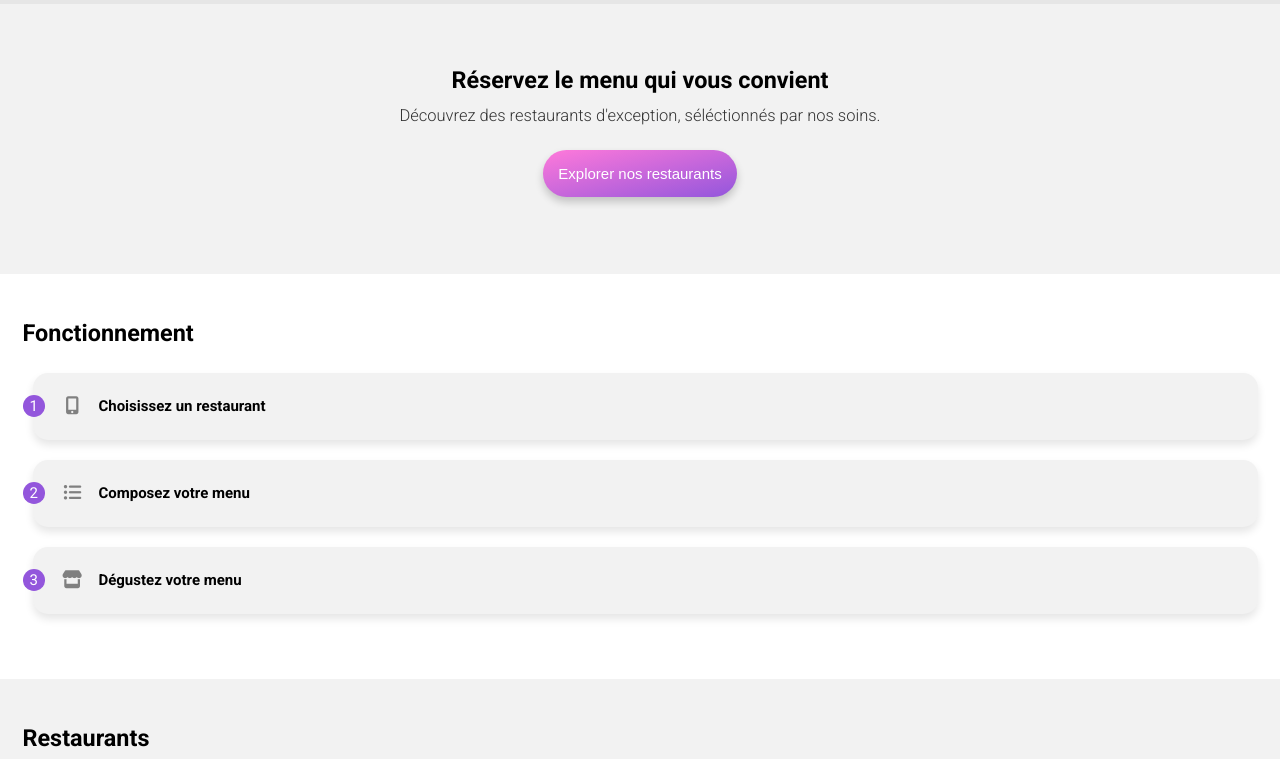
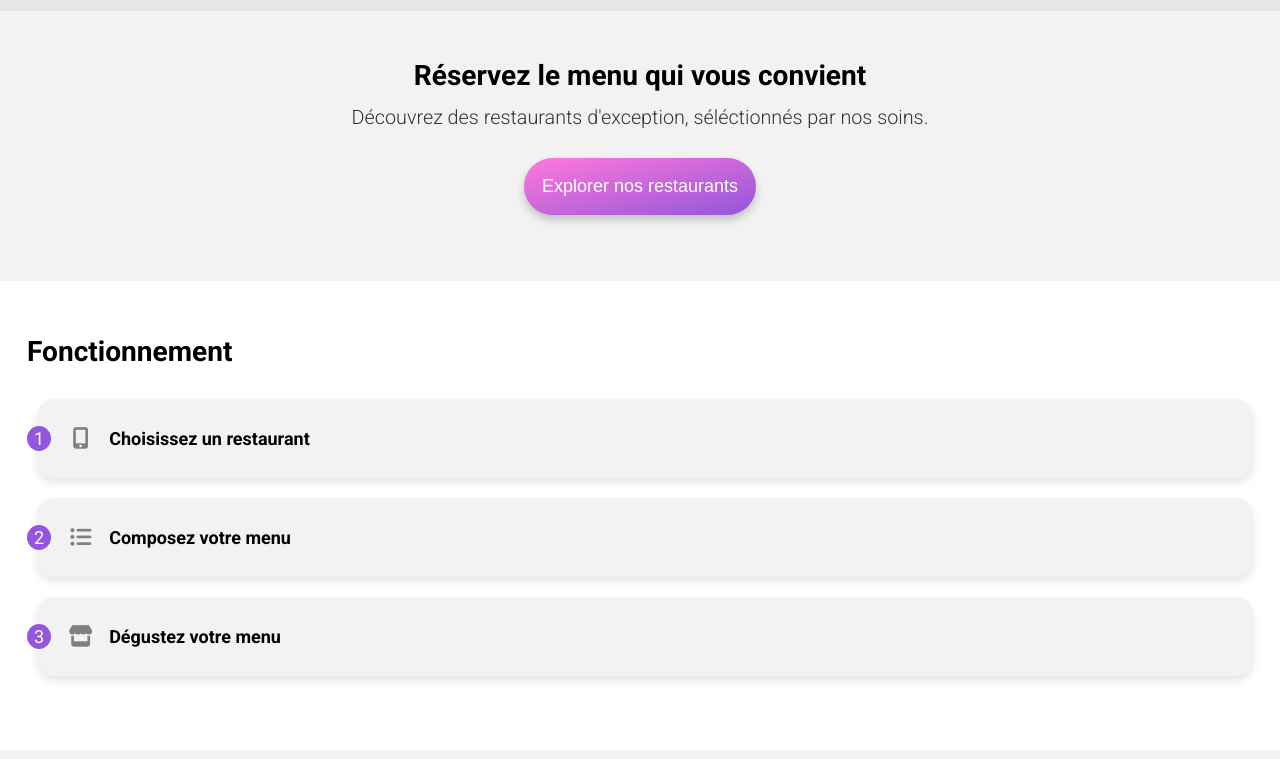
Before and after one commit to diellatseng/ChingYaoTseng_3_20042021, a website: page index.html in a window 1280 px wide. Shown: the part 100-859 px from the top of the page. Drawn offline with Linux system fonts and the light colour scheme; a web font is replaced by a local one.

Commit message:
create breakpoints

```diff
--- /dev/null
+++ b/sass/1_abstracts/_breakpoints.scss
@@ -0,0 +1,15 @@
+$breakpoints: (
+    tablet: 768px, desktop: 1024px
+);
+
+@mixin tablet-only {
+    @media screen and (min-width: map-get($breakpoints, tablet)) {
+        @content;
+    }
+}
+
+@mixin desktop-only {
+    @media screen and (min-width: map-get($breakpoints, desktop)) {
+        @content;
+    }
+}
--- a/sass/2_base/_typography.scss
+++ b/sass/2_base/_typography.scss
@@ -52,3 +52,15 @@ h4 {
 %text-uppercase {
     text-transform: uppercase;
 }
+
+@include tablet-only {
+    html {
+        font-size: 16px;
+    }
+}
+
+@include desktop-only {
+    html {
+        font-size: 18px;
+    }
+}
--- a/sass/main.scss
+++ b/sass/main.scss
@@ -2,6 +2,7 @@
 @import '1_abstracts/variables';
 @import '1_abstracts/functions';
 @import '1_abstracts/mixins';
+@import '1_abstracts/breakpoints';
 
 @import '2_base/reset';
 @import '2_base/typography';
```
Also changed, not shown: css/main.css, 1 other file.
